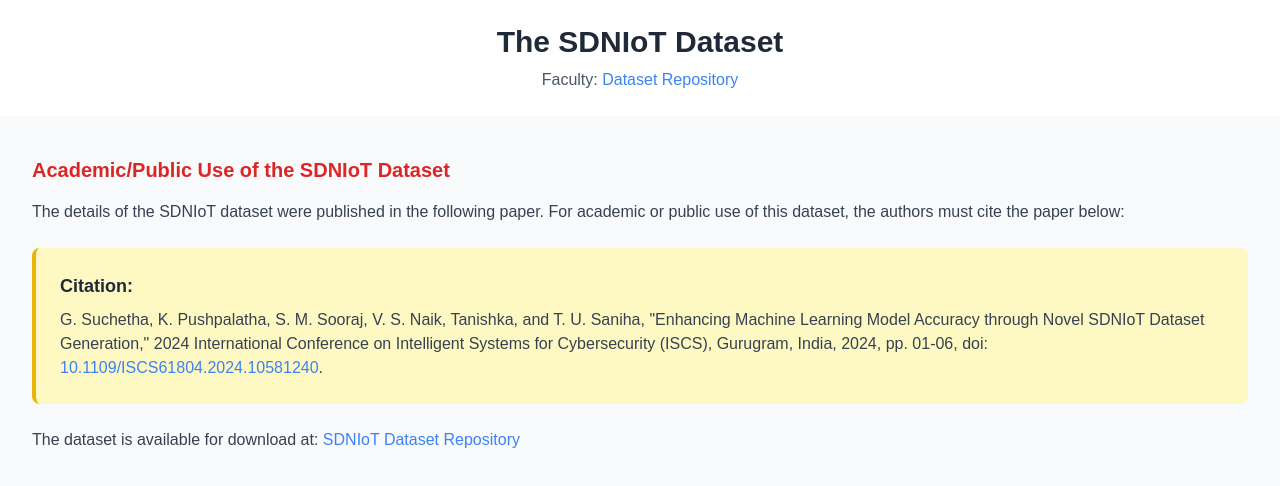
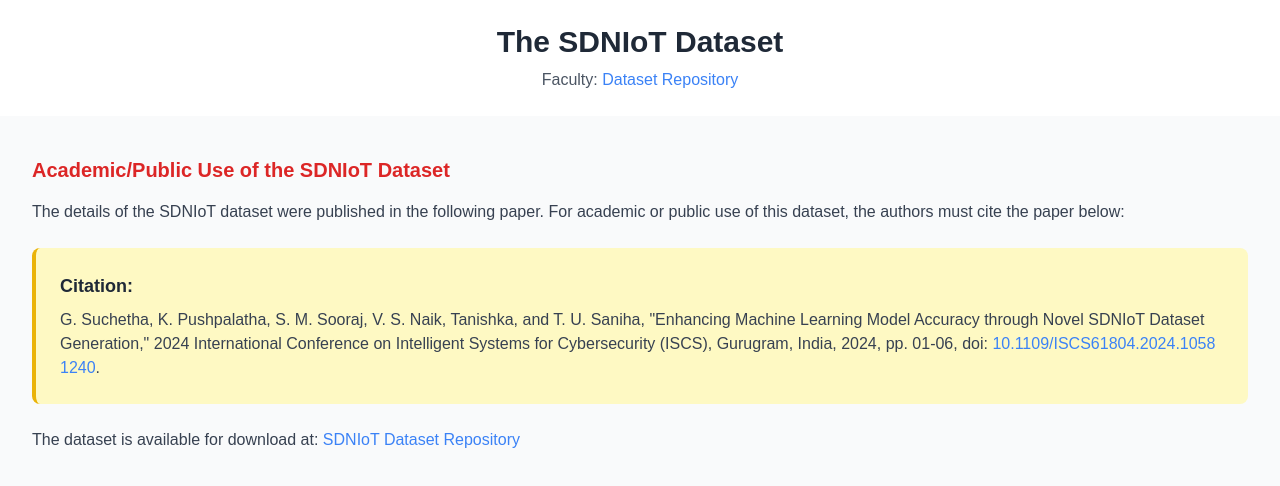
Before and after one commit to VoidGeek/SDNIot-Research-Website, a Next.js app: page / in a window 1280 px wide. Shown: the top 486 px of the page. Built offline with nearby package versions, Linux system fonts and the light colour scheme.

Commit message:
Improved responsiveness of the doi link

```diff
--- a/app/page.tsx
+++ b/app/page.tsx
@@ -1,9 +1,4 @@
 import React from "react";
-
-export const metadata = {
-  title: "SDNIoT Dataset",
-  description: "Explore IoT security, malware detection, and intrusion analysis with the SDNIoT dataset.",
-};
 
 const SDNIoTDataset = async () => {
   // Static data for SSG
@@ -61,7 +56,7 @@ const SDNIoTDataset = async () => {
                 href={doiLink}
                 target="_blank"
                 rel="noopener noreferrer"
-                className="text-blue-500 hover:underline"
+                className="text-blue-500 hover:underline break-all"
               >
                 10.1109/ISCS61804.2024.10581240
               </a>
```
